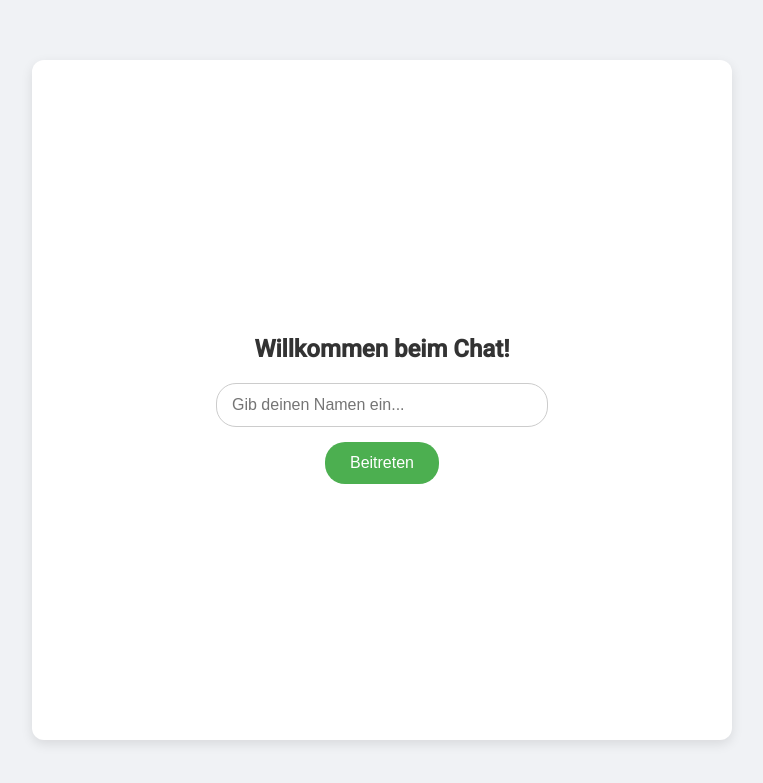
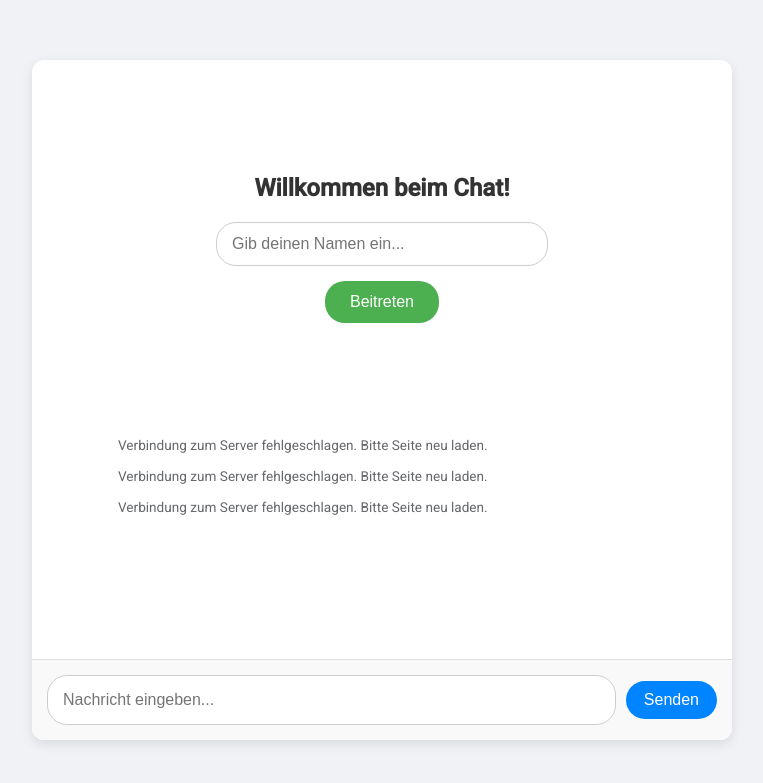
Before and after one commit to DG1001/simple-chat, a Flask app: page / in a window 1280 px wide. Shown: the top 783 px of the page, without its empty margins (258-1021 px from the left). Run offline with Flask 3, Linux system fonts and the light colour scheme; some libraries are stand-ins or nearby versions.

Commit message:
fix: restructure chat layout to fix scrolling behavior

```diff
--- a/chat-app/templates/index.html
+++ b/chat-app/templates/index.html
@@ -228,13 +228,11 @@
         <button id="join-button">Beitreten</button>
     </div>
 
-    <div id="chat-area" class="hidden">
-        <div id="chat-window">
-            </div>
-        <div id="input-area">
-            <input type="text" id="message-input" placeholder="Nachricht eingeben..." autocomplete="off">
-            <button id="send-button">Senden</button>
+    <div id="chat-window" class="hidden">
         </div>
+    <div id="input-area" class="hidden">
+        <input type="text" id="message-input" placeholder="Nachricht eingeben..." autocomplete="off">
+        <button id="send-button">Senden</button>
     </div>
 
 </div>
@@ -246,7 +244,7 @@
         const usernameInput = document.getElementById('username-input');
         const joinButton = document.getElementById('join-button');
         const usernamePrompt = document.getElementById('username-prompt');
-        const chatArea = document.getElementById('chat-area');
+        const inputArea = document.getElementById('input-area');
         const chatWindow = document.getElementById('chat-window');
         const messageInput = document.getElementById('message-input');
         const sendButton = document.getElementById('send-button');
@@ -303,7 +301,8 @@
                 currentUsername = username;
                 socket.emit('user_joined', { username: username });
                 usernamePrompt.classList.add('hidden');
-                chatArea.classList.remove('hidden');
+                chatWindow.classList.remove('hidden');
+                inputArea.classList.remove('hidden');
                 messageInput.focus();
             } else {
                 alert('Bitte gib einen Namen ein.');
```
